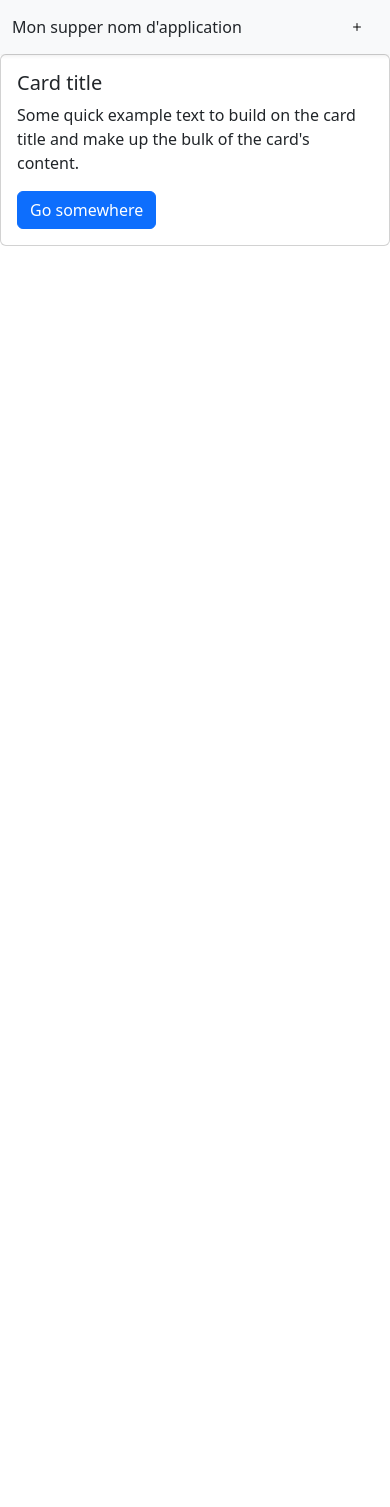
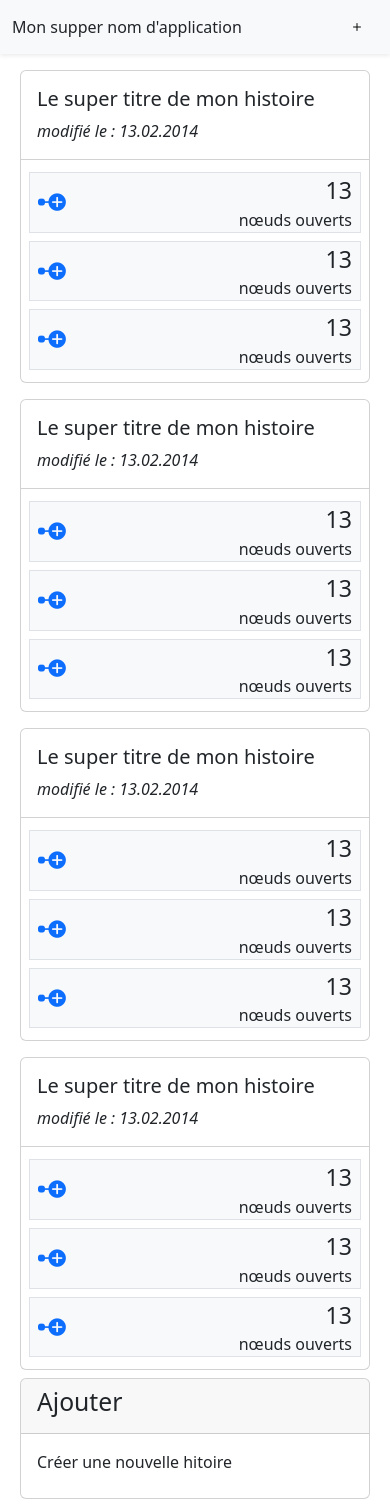
Before and after one commit to SaraPardo03/ariane, a React (Vite) app: page /home in a window 390 px wide. Before the commit the page ends 844 px from the top, so only its background shows below. Built offline with nearby package versions, Linux system fonts and the light colour scheme; no server answers; the database is empty.

Commit message:
add view of stories

```diff
--- a/src/App.jsx
+++ b/src/App.jsx
@@ -28,7 +28,7 @@ const router = createBrowserRouter([
         children:[
           {
             path: '',
-            element: <div> Ma liste  d'histoires </div>
+            element: <div> Ma liste de page </div>
           },
           {
             path: ":id",
--- /dev/null
+++ b/src/components/HomeListeStories.jsx
@@ -0,0 +1,60 @@
+function HomeListeStories() {
+	  return <div className="container">
+    <div className="row">
+      <div className="col-12">
+        <div className="row p-2">
+        	<StoryCard />
+        	<StoryCard />
+        	<StoryCard />
+        	<StoryCard />
+        	<StoryAddCard />
+        </div>
+      </div>
+    </div>
+  </div>
+}
+
+function StoryCard() {
+  return	<a href="../Story/2" className="text-decoration-none"><div className="col-sm-4 my-2">
+  	<div className="card">
+	    <div className="card-body">
+	      <h5>Le super titre de mon histoire</h5>
+	      <span className="fw-lighter fs-6 fst-italic">modifié le : 13.02.2014</span>
+	    </div>
+	    <ul className="list-group list-group-flush p-2">
+		    <StoryCardInfo/>
+		    <StoryCardInfo/>
+		    <StoryCardInfo/>
+	    </ul>
+	  </div>
+	</div></a>
+}
+
+function StoryCardInfo(){
+	return	<li className="px-2 py-0 my-1 list-group-item d-flex justify-content-between align-items-center bg-light rounded-0 border-1">
+		<i class="bi bi-node-plus-fill fs-1 text-primary"></i>
+		<div className="align-items-center">
+			<div className="row align-items-end">
+				<div className="col text-end"><span className="fs-3">13</span></div>
+			</div>
+			<div className="row align-items-end">
+				<div className="col text-end"><span className="fs-6 text-end">nœuds ouverts</span></div>
+			</div>
+		</div>
+  </li>
+}
+
+function StoryAddCard() {
+  return <div className="col-sm-4">
+  	<div className="card">
+  	<div className="card-header">
+	      <h2 className="card-title">Ajouter</h2>
+	    </div>
+	    <div className="card-body">
+	      <p className="card-title">Créer une nouvelle hitoire</p>
+	    </div>
+	  </div>
+	</div>
+}
+
+export default HomeListeStories;
--- a/src/components/Story.jsx
+++ b/src/components/Story.jsx
@@ -40,7 +40,7 @@ export function PageCard(){
 export function PageCardNavBar(){
 return <div className="navbar bg-light p-2">
   <div className="container-fluid">
-    Chapitre : scéne
+    <span>Chapitre : scéne</span>
     <div className="page-body-container bg-dark bg-opacity-10">
     </div>
     <button type="button" className="btn btn-sm btn-light"><i className="bi bi-three-dots"></i></button>
--- a/src/pages/HomePage.jsx
+++ b/src/pages/HomePage.jsx
@@ -1,26 +1,32 @@
 import { ref, set, onValue } from "firebase/database";
 import { db } from '../configs/firebaseConfig'
+import { useEffect, useState} from "react"
 import { useParams } from "react-router-dom";
 import HomeMainNav from "../components/HomeMainNav.jsx";
+import HomeListeStories from "../components/HomeListeStories.jsx";
 
 export function HomePage() {
+  const [stories, setStories] = useState([]);
+  const storiesRef = ref(db, 'stories/');
 
-  console.log("bd", db);
-  const collectionOfStories = ref(db, 'stories');
-  onValue(collectionOfStories, (snapshot) => {
-    const data = snapshot.val();
-    console.log(data);
-  });
-  return  <>
+  useEffect(() => {
+    onValue(storiesRef, (snapshot) => {
+      let data = [];
+      snapshot.forEach((childSnapshot)=>{
+        data.push({id: childSnapshot.key, ...childSnapshot.val()});
+      });
+      setStories(data);
+    }, {
+      onlyOnce: true
+    });
+  }, []);
+
+  console.log("stories.length", stories.length);
+
+  return<>
     <HomeMainNav />
     <div className="row g-0 body-container">
-      <div className="card">
-        <div className="card-body">
-          <h5 className="card-title">Card title</h5>
-          <p className="card-text">Some quick example text to build on the card title and make up the bulk of the card's content.</p>
-          <a href="./story/2" className="btn btn-primary">Go somewhere</a>
-        </div>
-      </div>
+      <HomeListeStories />
     </div>
-  </>
+  </>;
 }
```
